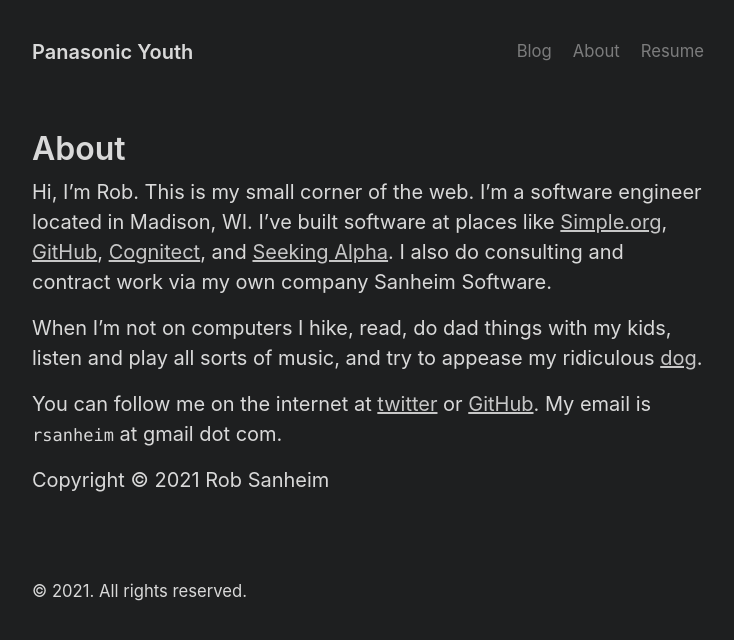
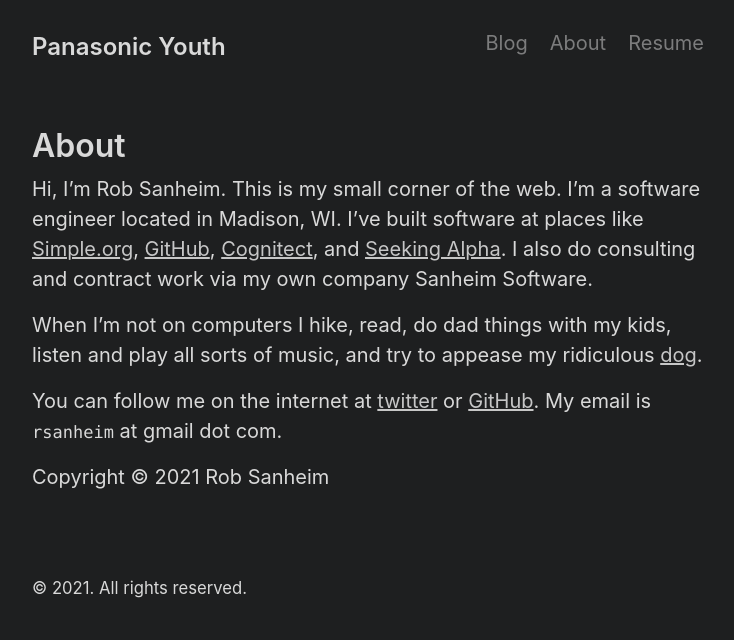
Before and after one commit to rsanheim/rsanheim.github.com, a Jekyll site: the page built from about.html, in a window 1280 px wide. Shown: the top 640 px of the page, without its empty margins (272-1006 px from the left). Built offline with Jekyll 4.4.1, drawn with Linux system fonts in a browser that asks for light colours.

Commit message:
more title; more last name

```diff
--- a/_layouts/default.html
+++ b/_layouts/default.html
@@ -5,7 +5,7 @@
   <body>
     <div class="container content">
       <header class="masthead">
-        <h3 class="masthead-title">
+        <h2 class="masthead-title">
           <a href="{{ site.baseurl }}/" title="Home">{{ site.title }}</a>
 
           <nav class="nav">
@@ -13,7 +13,7 @@
             <small><a href="{{ nav.url }}">{{ nav.title }}</a></small>
             {% endfor %}
           </nav>
-        </h3>
+        </h2>
       </header>
 
       <main>
--- a/about.html
+++ b/about.html
@@ -3,7 +3,7 @@
 title: About
 ---
 
-<p>Hi, I’m Rob. This is my small corner of the web. I’m a software engineer located in Madison, WI. I’ve built software at places like
+<p>Hi, I’m Rob Sanheim. This is my small corner of the web. I’m a software engineer located in Madison, WI. I’ve built software at places like
   <a href="https://simple.org">Simple.org</a>, </a><a href="https://github.com">GitHub</a>, <a href="http://cognitect.com/">Cognitect</a>, and
   <a href="https://seekingalpha.com">Seeking Alpha</a>. I also do consulting and contract work via my own company Sanheim Software.
 </p>
```
